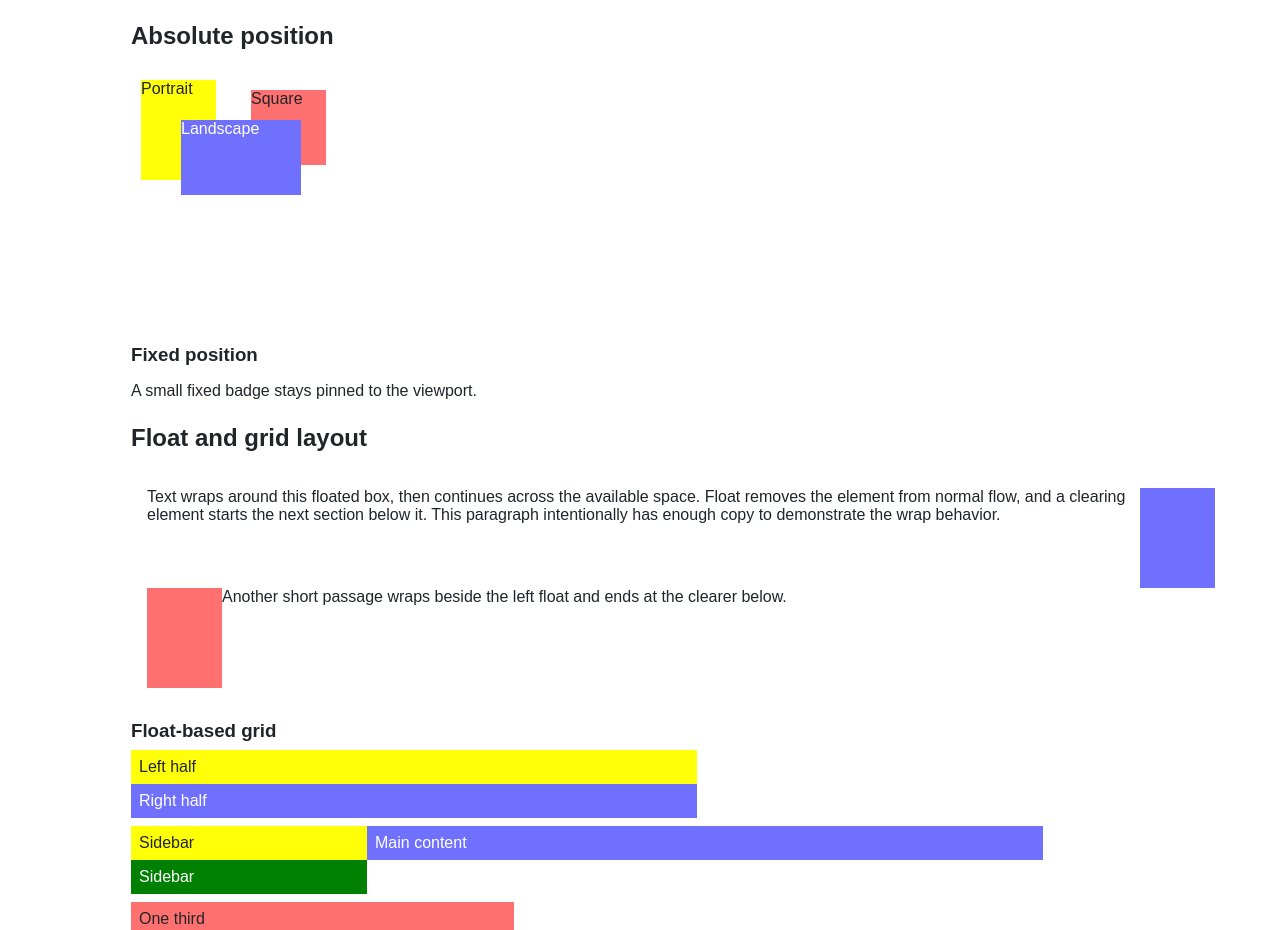
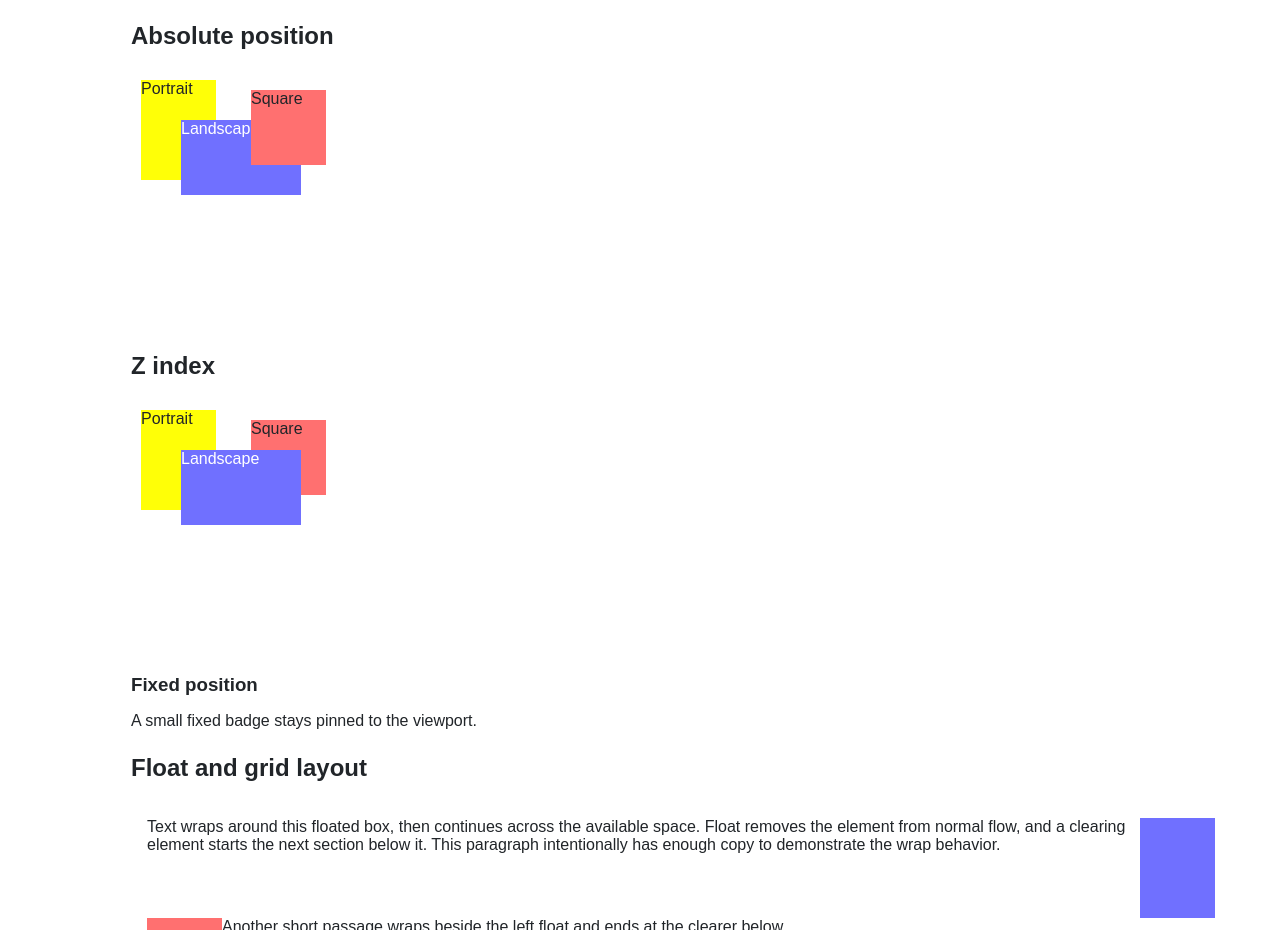
Before and after one commit to Ramandeep2077/webdev-client, a Next.js app: page /labs/lab2 in a window 1280 px wide. Shown: the part 3874-4804 px from the top of the page. Built offline with nearby package versions, Linux system fonts and the light colour scheme.

Commit message:
Fix absolute position sample

```diff
--- a/app/labs/lab2/page.tsx
+++ b/app/labs/lab2/page.tsx
@@ -121,7 +121,7 @@ export default function Lab2() {
         <div><span className="wd-display-block wd-bg-color-red">Block 1</span><span className="wd-display-block wd-bg-color-yellow">Block 2</span><span className="wd-display-block wd-bg-color-blue wd-fg-color-white">Block 3</span></div>
       </section>
 
-      <section id="wd-css-positions">
+      <div id="wd-css-positions">
         <h2>Positions and z-index</h2>
         <div className="wd-sample-row">
           <div className="wd-dimension-portrait wd-bg-color-yellow"><div className="wd-pos-relative-nudge-down-right">Relative</div></div>
@@ -132,15 +132,24 @@ export default function Lab2() {
           <h2>Absolute position</h2>
           <div className="wd-pos-relative" style={{ height: 150 }}>
             <div className="wd-pos-absolute-10-10 wd-bg-color-yellow wd-dimension-portrait">Portrait</div>
-            <div className="wd-pos-absolute-50-50 wd-zindex-bring-to-front wd-bg-color-blue wd-fg-color-white wd-dimension-landscape">Landscape</div>
+            <div className="wd-pos-absolute-50-50 wd-bg-color-blue wd-fg-color-white wd-dimension-landscape">Landscape</div>
             <div className="wd-pos-absolute-120-20 wd-bg-color-red wd-dimension-square">Square</div>
+          </div>
+          <br /><br /><br /><br /><br /><br />
+        </div>
+        <div id="wd-z-index">
+          <h2>Z index</h2>
+          <div className="wd-pos-relative" style={{ height: 150 }}>
+            <div className="wd-pos-absolute-10-10 wd-bg-color-yellow wd-dimension-portrait">Portrait</div>
+            <div className="wd-zindex-bring-to-front wd-pos-absolute-50-50 wd-dimension-landscape wd-bg-color-blue wd-fg-color-white">Landscape</div>
+            <div className="wd-pos-absolute-120-20 wd-dimension-square wd-bg-color-red">Square</div>
           </div>
           <br /><br /><br /><br /><br /><br />
         </div>
         <h3>Fixed position</h3>
         <p>A small fixed badge stays pinned to the viewport.</p>
         <div className="wd-pos-fixed wd-dimension-square wd-bg-color-blue wd-fg-color-white">Fixed</div>
-      </section>
+      </div>
 
       <section id="wd-float-divs">
         <h2>Float and grid layout</h2>
```
